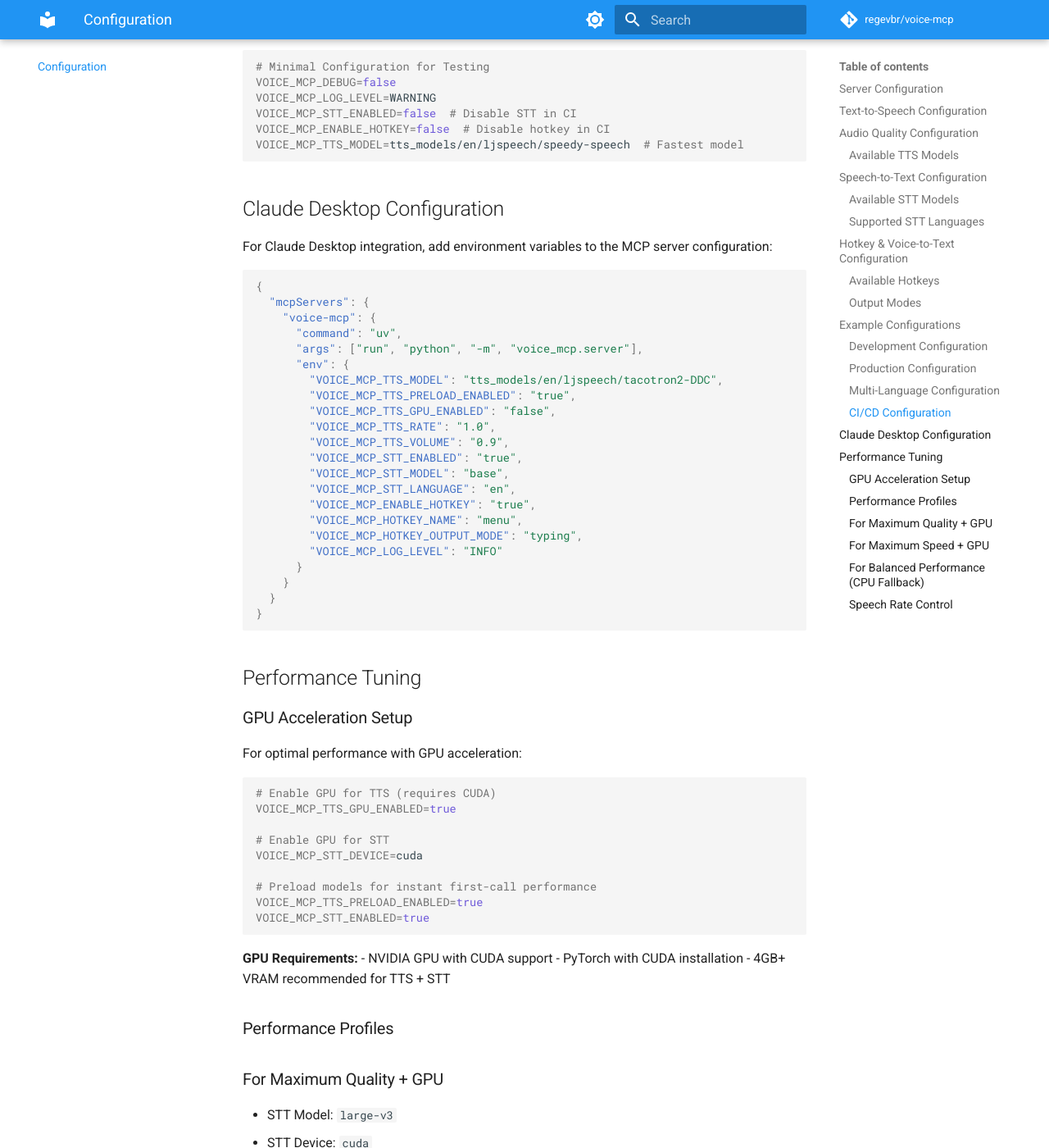
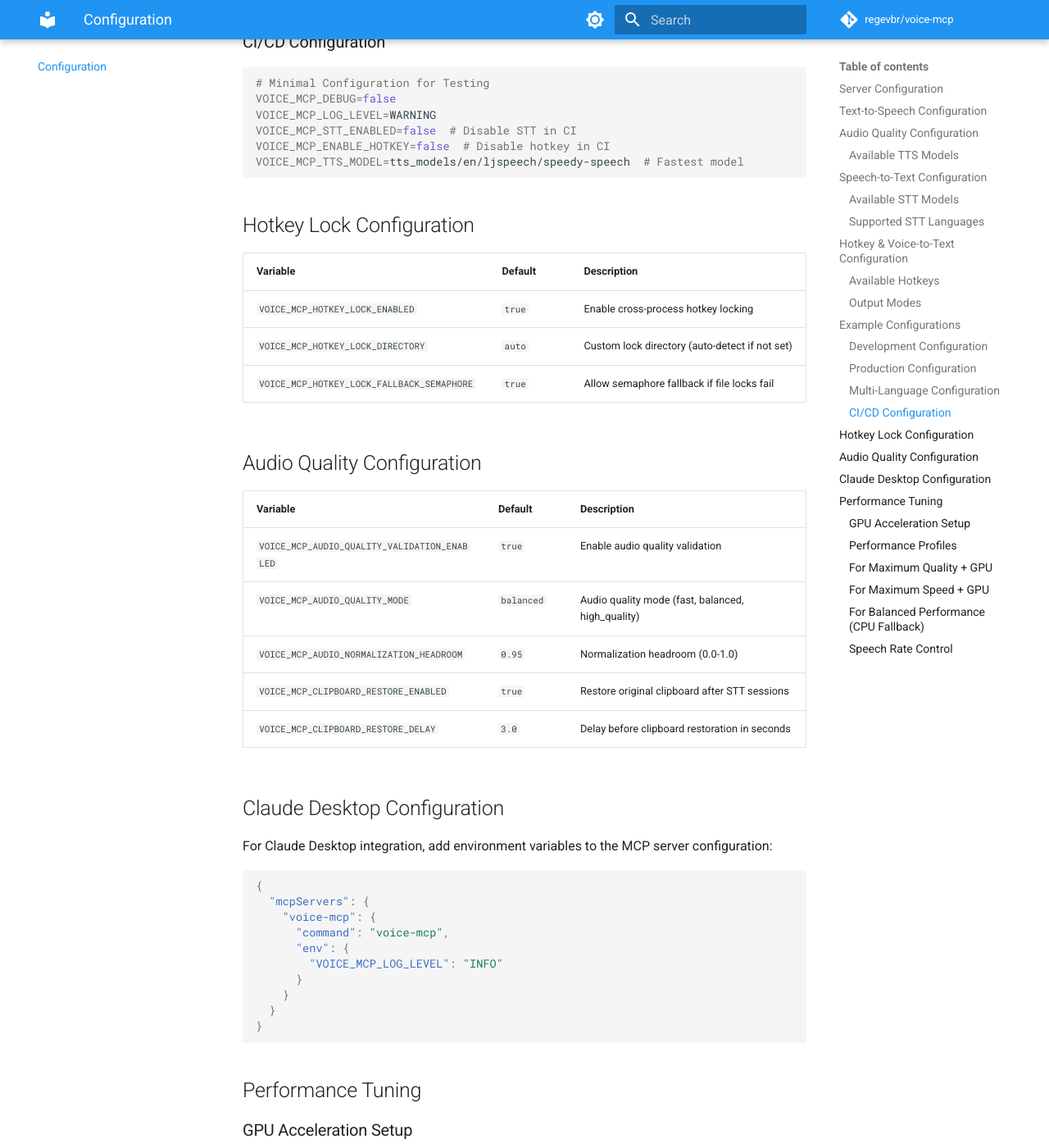
Before and after one commit to regevbr/voice-mcp, an MkDocs documentation site: the page built from docs/configuration.md, in a window 1280 px wide and 1400 px high, scrolled down 4839 px. Shown: the whole window at 82% size. Built offline with MkDocs 1.6.1 and Material for MkDocs 9.7.7, drawn with Linux system fonts in a browser that asks for light colours; comment, search, counter and statistics services are not loaded; some of the changed text lies outside the part shown.

Commit message:
📝 docs: Update documentation with latest features and improvements (#10)
- Update API documentation with improved TTS/STT descriptions
- Add comprehensive configuration options including hotkey locks and audio quality
- Improve installation instructions with correct repository URLs
- Update usage examples with latest defaults (2.0s silence threshold)
- Fix test script to properly handle shell arguments
- Enhance documentation consistency across all sections

🤖 Generated with [Claude Code](https://claude.ai/code)

Co-authored-by: Claude <noreply@anthropic.com>

````diff
--- a/docs/configuration.md
+++ b/docs/configuration.md
@@ -47,7 +47,7 @@ Popular Coqui TTS models:
 | `VOICE_MCP_STT_MODEL` | `base`  | Whisper model size |
 | `VOICE_MCP_STT_DEVICE` | `auto`  | Processing device (`auto`, `cuda`, `cpu`) |
 | `VOICE_MCP_STT_LANGUAGE` | `en`    | Default STT language |
-| `VOICE_MCP_STT_SILENCE_THRESHOLD` | `2.0`   | Silence detection threshold (seconds)
+| `VOICE_MCP_STT_SILENCE_THRESHOLD` | `2.0`   | Silence detection threshold (seconds, reduced from 3.0s)
 
 
 ### Available STT Models
@@ -204,6 +206,24 @@ VOICE_MCP_ENABLE_HOTKEY=false  # Disable hotkey in CI
 VOICE_MCP_TTS_MODEL=tts_models/en/ljspeech/speedy-speech  # Fastest model
 ```
 
+## Hotkey Lock Configuration
+
+| Variable | Default | Description |
+|----------|---------|-------------|
+| `VOICE_MCP_HOTKEY_LOCK_ENABLED` | `true` | Enable cross-process hotkey locking |
+| `VOICE_MCP_HOTKEY_LOCK_DIRECTORY` | `auto` | Custom lock directory (auto-detect if not set) |
+| `VOICE_MCP_HOTKEY_LOCK_FALLBACK_SEMAPHORE` | `true` | Allow semaphore fallback if file locks fail |
+
+## Audio Quality Configuration
+
+| Variable | Default | Description |
+|----------|---------|-------------|
+| `VOICE_MCP_AUDIO_QUALITY_VALIDATION_ENABLED` | `true` | Enable audio quality validation |
+| `VOICE_MCP_AUDIO_QUALITY_MODE` | `balanced` | Audio quality mode (fast, balanced, high_quality) |
+| `VOICE_MCP_AUDIO_NORMALIZATION_HEADROOM` | `0.95` | Normalization headroom (0.0-1.0) |
+| `VOICE_MCP_CLIPBOARD_RESTORE_ENABLED` | `true` | Restore original clipboard after STT sessions |
+| `VOICE_MCP_CLIPBOARD_RESTORE_DELAY` | `3.0` | Delay before clipboard restoration in seconds |
+
 ## Claude Desktop Configuration
 
 For Claude Desktop integration, add environment variables to the MCP server configuration:
@@ -212,20 +232,8 @@ For Claude Desktop integration, add environment variables to the MCP server conf
 {
   "mcpServers": {
     "voice-mcp": {
-      "command": "uv",
-      "args": ["run", "python", "-m", "voice_mcp.server"],
+      "command": "voice-mcp",
       "env": {
-        "VOICE_MCP_TTS_MODEL": "tts_models/en/ljspeech/tacotron2-DDC",
-        "VOICE_MCP_TTS_PRELOAD_ENABLED": "true",
-        "VOICE_MCP_TTS_GPU_ENABLED": "false",
-        "VOICE_MCP_TTS_RATE": "1.0",
-        "VOICE_MCP_TTS_VOLUME": "0.9",
-        "VOICE_MCP_STT_ENABLED": "true",
-        "VOICE_MCP_STT_MODEL": "base",
-        "VOICE_MCP_STT_LANGUAGE": "en",
-        "VOICE_MCP_ENABLE_HOTKEY": "true",
-        "VOICE_MCP_HOTKEY_NAME": "menu",
-        "VOICE_MCP_HOTKEY_OUTPUT_MODE": "typing",
         "VOICE_MCP_LOG_LEVEL": "INFO"
       }
     }
````
Also changed, not shown: other parts of docs/configuration.md (+3 -1 lines), docs/api.md (+7 -5 lines), docs/index.md (+9 -5 lines), docs/installation.md (+3 -2 lines), docs/usage.md (+14 -6 lines), 1 other file.
